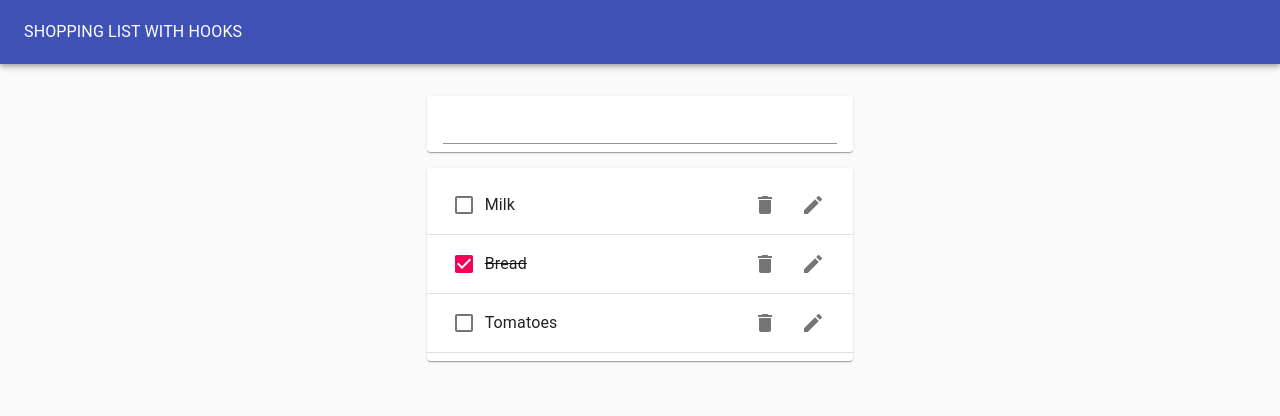
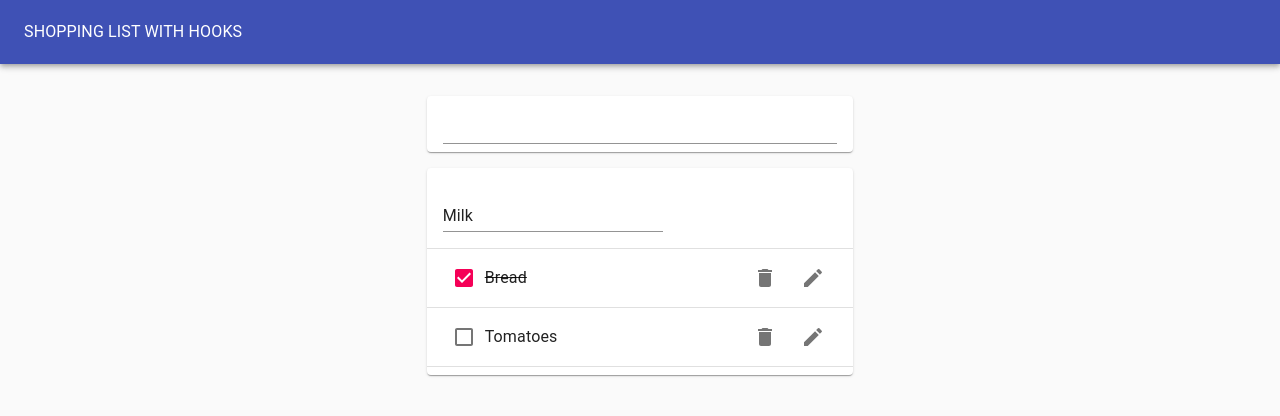
Before and after one commit to zsorosz/shopping-app, a React (Create React App) app: page / in a window 1280 px wide. Both pictures are taken after a click on the button 813 px from the left and 205 px from the top of the page. Shown: the top 416 px of the page. Built offline with nearby package versions, Linux system fonts and the light colour scheme.

Commit message:
Add editItem function

```diff
--- /dev/null
+++ b/src/EditItemForm.js
@@ -0,0 +1,24 @@
+import React from 'react';
+import useInputState from './hooks/useInputState';
+import TextField from '@material-ui/core/TextField';
+
+function EditItemForm({id, editItem, itemName, toggle}){
+    const [value, handleChange, reset] = useInputState(itemName);
+    return(
+        <form onSubmit={(e) => {
+            e.preventDefault();
+            editItem(id, value);
+            reset();
+            toggle();
+        }}>
+            <TextField
+                margin='normal'
+                value={value}
+                onChange={handleChange}
+                fullWidth
+            />
+        </form>
+    )
+}
+
+export default EditItemForm;
--- a/src/ShoppingApp.js
+++ b/src/ShoppingApp.js
@@ -29,6 +29,12 @@ function ShoppingApp(){
         );
         setItems(updatedItems);
     }
+    const editItem = (id, newItem) => {
+        const updatedItems = items.map(item =>
+            item.id === id ? { ...item, itemName: newItem } : item
+        );
+        setItems(updatedItems);
+    }
     return(
         <Paper
             style={{
@@ -48,8 +54,15 @@ function ShoppingApp(){
             </AppBar>
             <Grid container justify="center" style={{marginTop: "1rem"}}>
                 <Grid item xs={11} md={8} lg={4}>
-                    <ShoppingForm addItem={addItem} />
-                    <ShoppingList items={items} removeItem={removeItem} toggleItem={toggleItem} />
+                    <ShoppingForm
+                        addItem={addItem}
+                    />
+                    <ShoppingList
+                        items={items}
+                        removeItem={removeItem}
+                        toggleItem={toggleItem}
+                        editItem={editItem}
+                    />
                 </Grid>
             </Grid>
         </Paper>
--- a/src/ShoppingItem.js
+++ b/src/ShoppingItem.js
@@ -1,4 +1,6 @@
 import React from 'react';
+import useToggleState from './hooks/useToggleState';
+import EditItemForm from './EditItemForm';
 import ListItem from '@material-ui/core/ListItem';
 import ListItemText from '@material-ui/core/ListItemText';
 import Checkbox from '@material-ui/core/Checkbox';
@@ -7,9 +9,14 @@ import ListItemSecondaryAction from '@material-ui/core/ListItemSecondaryAction';
 import DeleteIcon from '@material-ui/icons/Delete';
 import EditIcon from '@material-ui/icons/Edit';
 
-function ShoppingItem({itemName, completed, removeItem, toggleItem, id}){
+function ShoppingItem({id, itemName, completed, removeItem, toggleItem, editItem}){
+    const [isEditing, toggle] = useToggleState(false);
     return(
         <ListItem>
+            {isEditing ?
+            <EditItemForm editItem={editItem} id={id} itemName={itemName} toggle={toggle} />
+            :
+            <>
                 <Checkbox tabIndex={-1} checked={completed} onClick={() => toggleItem(id)} />
                 <ListItemText style={{textDecoration: completed ? "line-through" : "none"}}>
                     {itemName}
@@ -18,10 +25,12 @@ function ShoppingItem({itemName, completed, removeItem, toggleItem, id}){
                     <IconButton aria-lebel="Delete" onClick={() => removeItem(id)}>
                         <DeleteIcon />
                     </IconButton>
-                <IconButton aria-lebel="Edit">
+                    <IconButton aria-lebel="Edit" onClick={toggle}>
                         <EditIcon />
                     </IconButton>
                 </ListItemSecondaryAction>
+            </>
+            }
         </ListItem>
     )
 }
--- a/src/ShoppingList.js
+++ b/src/ShoppingList.js
@@ -4,7 +4,7 @@ import List from '@material-ui/core/List';
 import Divider from '@material-ui/core/Divider';
 import ShoppingItem from './ShoppingItem';
 
-function ShoppingList({items, removeItem, toggleItem}){
+function ShoppingList({items, removeItem, toggleItem, editItem}){
     return(
         <Paper>
             <List>
@@ -17,6 +17,7 @@ function ShoppingList({items, removeItem, toggleItem}){
                             completed={item.completed}
                             removeItem={removeItem}
                             toggleItem={toggleItem}
+                            editItem={editItem}
                         />
                         <Divider />
                     </>
--- /dev/null
+++ b/src/hooks/useToggleState.js
@@ -0,0 +1,10 @@
+import { useState } from 'react';
+
+function useToggleState(initialVal = false) {
+    const [state, setState] = useState(initialVal);
+    const toggle = () => {
+        setState(!state);
+    };
+    return [state, toggle];
+}
+export default useToggleState;
```
Lines whose indentation alone changed are shown as unchanged.
